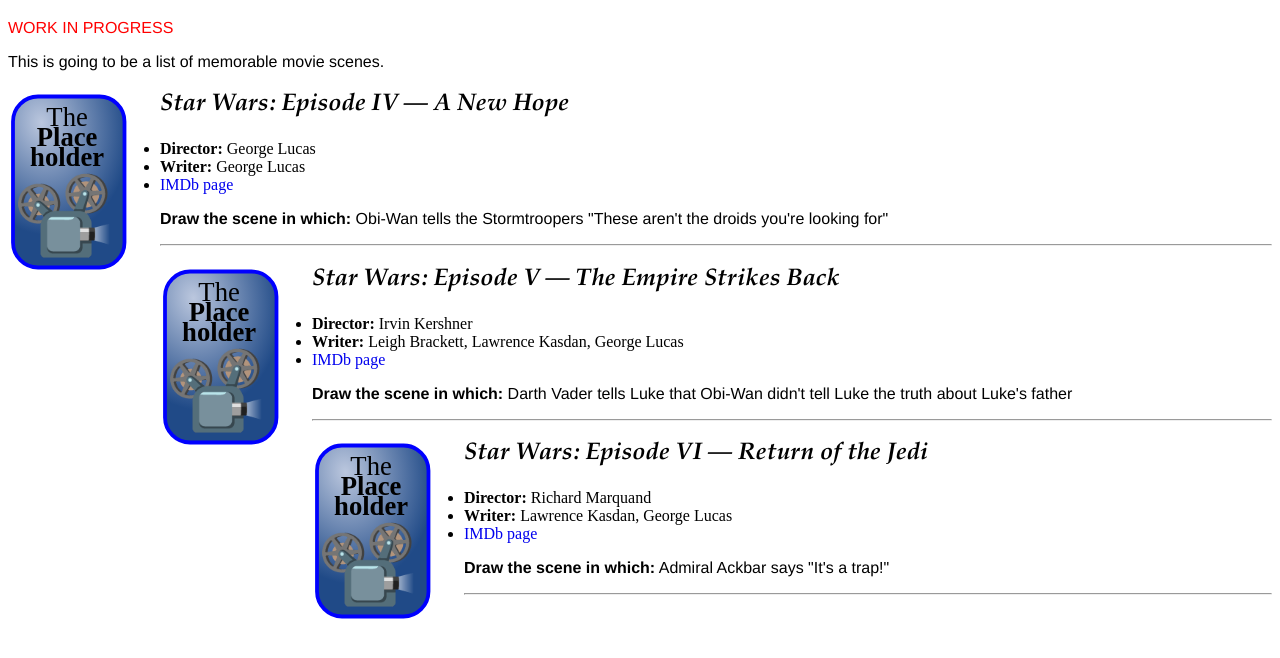
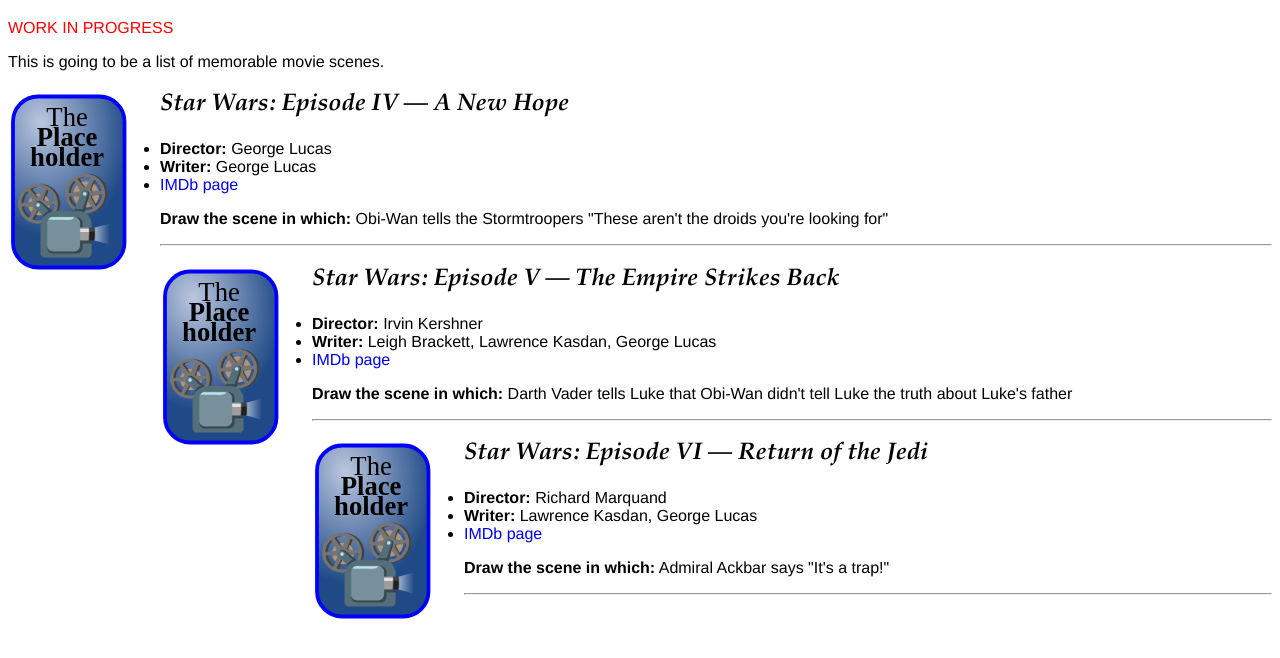
Before and after one commit to The-V-Hot-Wheels/movie-scenes-list, a plain HTML site: page index.html in a window 1280 px wide. Shown: the part 62-720 px from the top of the page. Drawn offline with Linux system fonts and the light colour scheme.

Commit message:
Made list item styling uniform with paragraph styling

```diff
--- a/css/main.css
+++ b/css/main.css
@@ -3,7 +3,7 @@
 
 h1, h2, h3 { font-family: Palatino, Georgia, serif }
 h2.movieTitle { font-style: italic }
-p { font-family: "Helvetica Neue", Helvetica, Arial, sans-serif }
+p, li { font-family: "Helvetica Neue", Helvetica, Arial, sans-serif }
 a { text-decoration: none }
 a:hover { font-weight: bold; text-decoration: underline }
 img.poster { float: left; padding-right: 2em }
```
